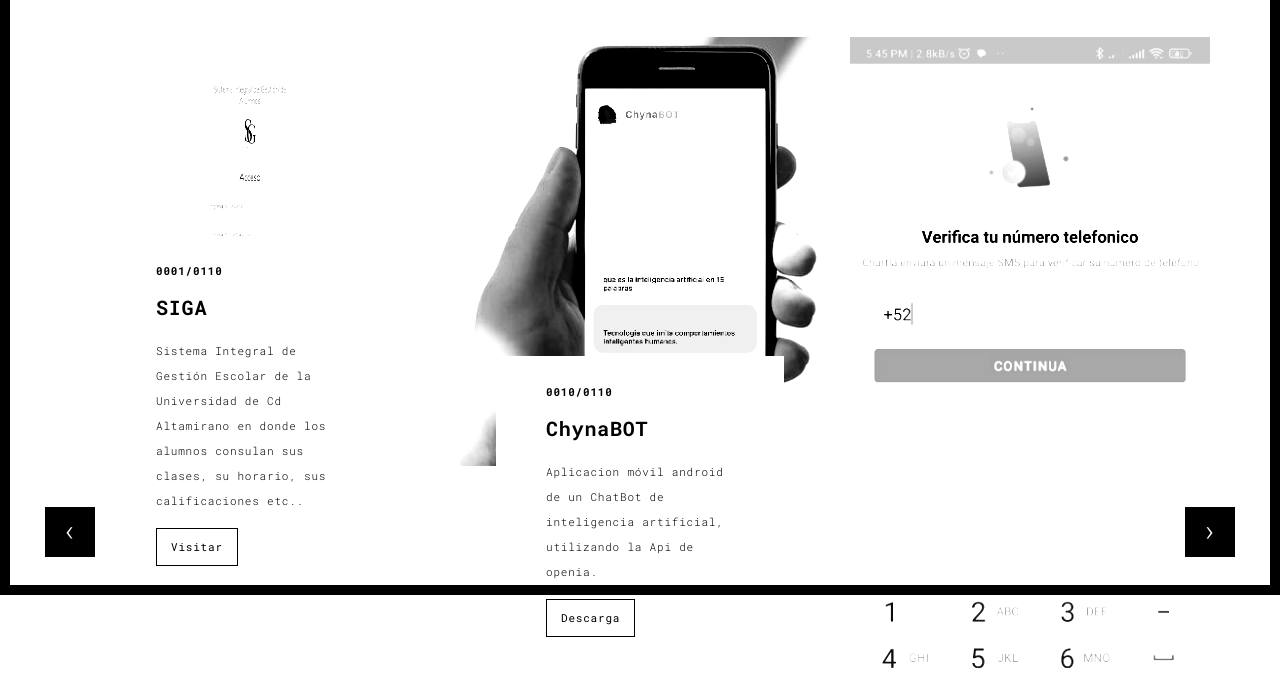
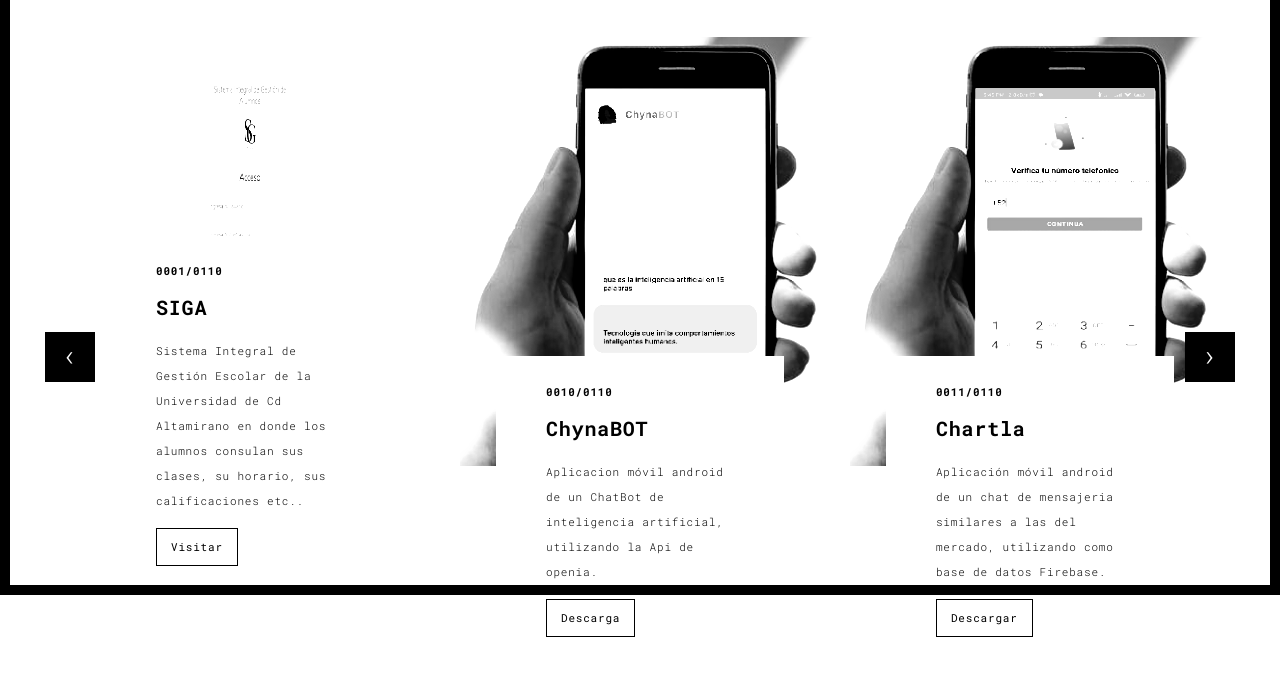
Before and after one commit to JuNhinoB/JuNhinoB.github.io, a plain HTML site: page pages/works.html in a window 1280 px wide. Shown: the part 205-898 px from the top of the page. Drawn offline with Linux system fonts and the light colour scheme.

Commit message:
Se modifica en la seccion pages works image

```diff
--- a/pages/works.html
+++ b/pages/works.html
@@ -94,8 +94,8 @@
                       </div>
                     </div>
                     <div class="col-sm-4">
-                      <a href="../assets/images/chartla.jpeg" target="_blank"  title="" class="black-image-project-hover">
-                        <img src="../assets/images/chartla.jpeg" alt="" class="img-responsive">
+                      <a href="../assets/images/chartla1.png" target="_blank"  title="" class="black-image-project-hover">
+                        <img src="../assets/images/chartla1.png" alt="" class="img-responsive">
                       </a>
                       <div class="card-container card-container-lg">
                         <h4>0011/0110</h4>
@@ -103,7 +103,7 @@
                         <p>Aplicación móvil android de un chat de mensajeria similares a las del mercado,
                           utilizando como base de datos Firebase.
                         </p>
-                        <a href="https://www.mediafire.com/file/g2tk8awiaq4k2dm/base.apk/file" target="_blank" title="" class="btn btn-default">Visitar</a>
+                        <a href="https://www.mediafire.com/file/g2tk8awiaq4k2dm/base.apk/file" target="_blank" title="" class="btn btn-default">Descargar</a>
                       </div>
                     </div>
 
```
Also changed, not shown: assets/images/chartla1.png (added).
